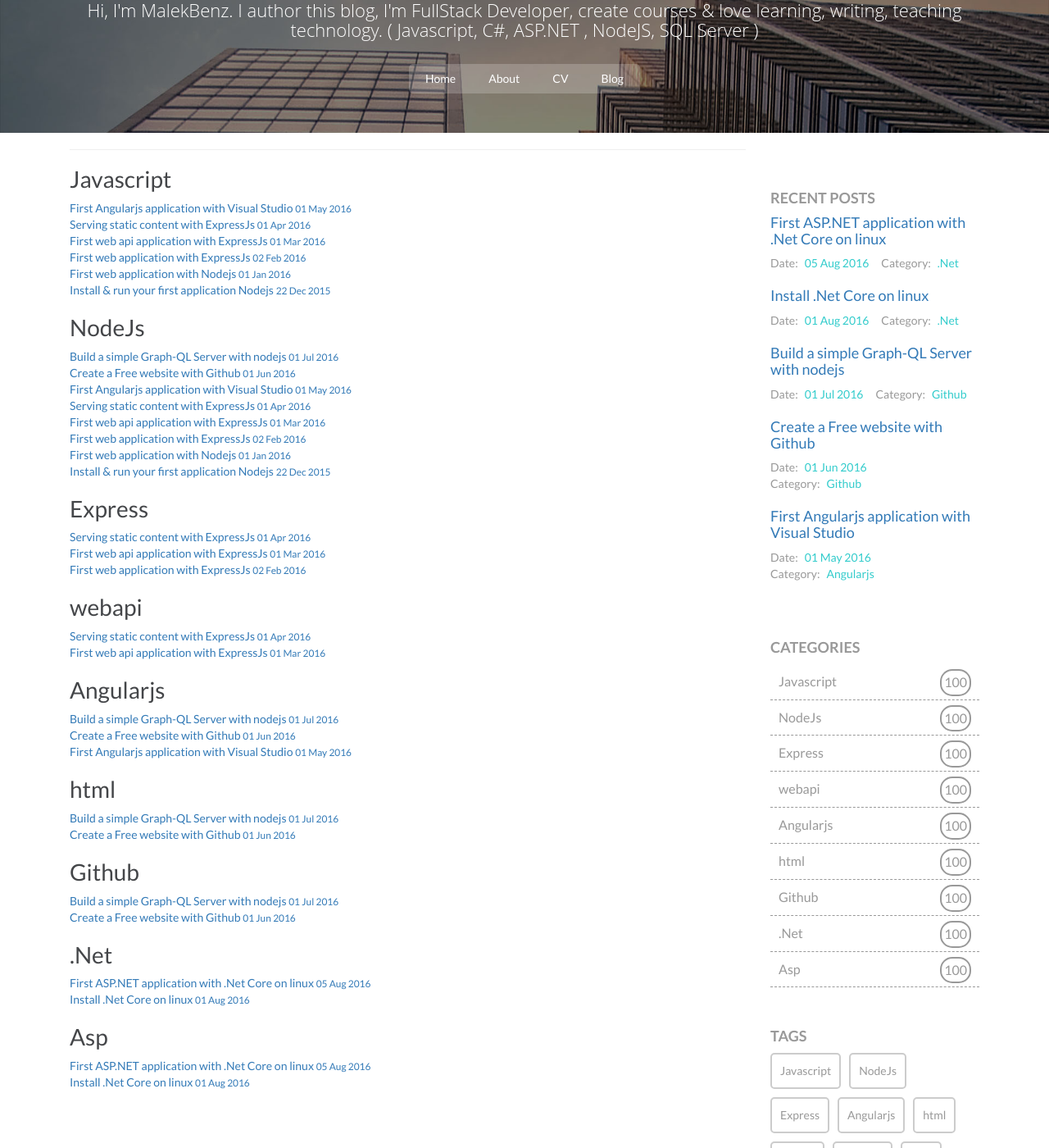
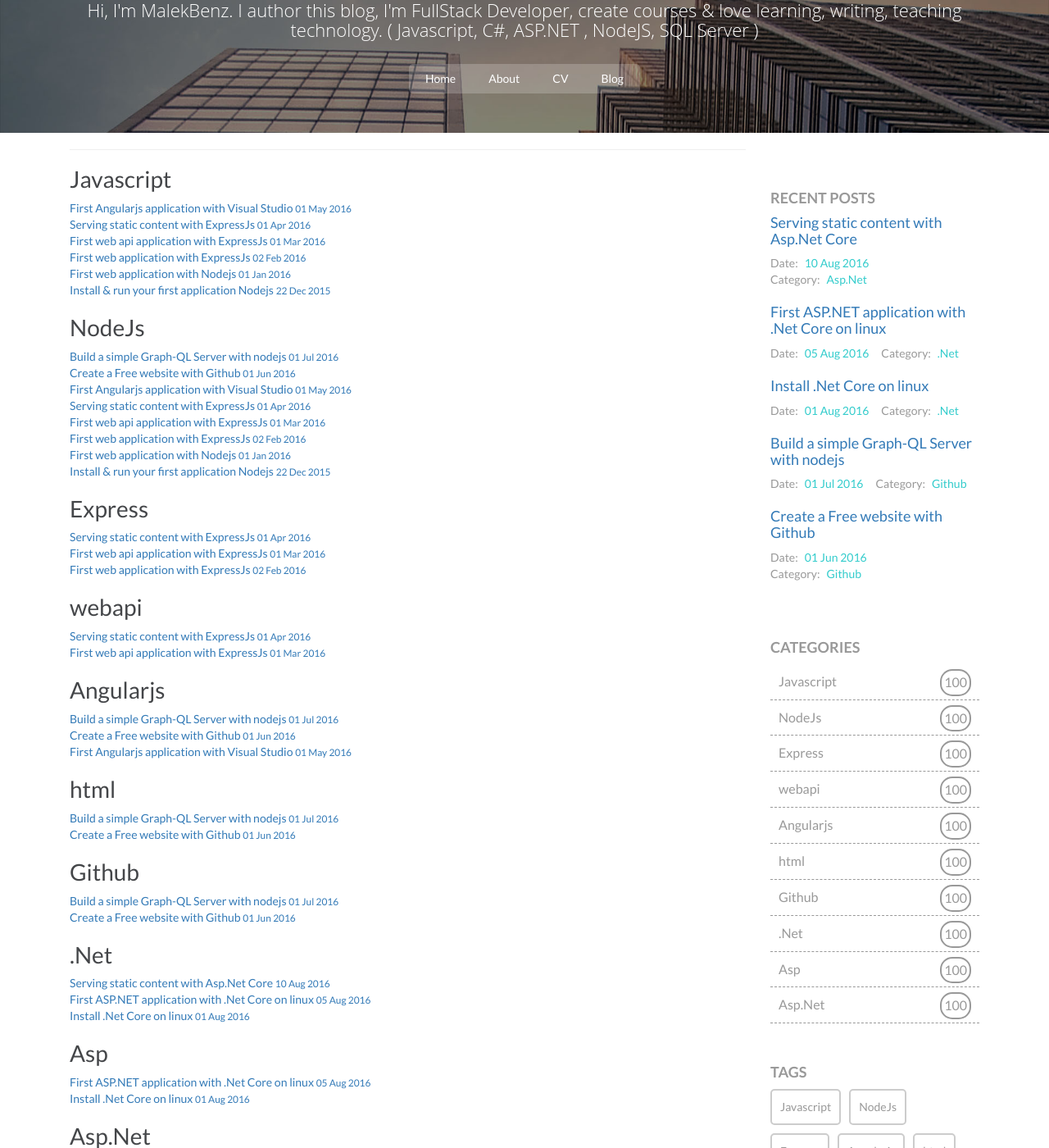
Before and after one commit to malekbenz/malekbenz, a Jekyll site: the page built from blog/index.html, in a window 1280 px wide and 1400 px high, scrolled down 198 px. Shown: the whole window at 82% size. Built offline with Jekyll 4.4.1, drawn with Linux system fonts in a browser that asks for light colours; nearby versions of some CDN libraries; part of the change alters nothing that is shown; some of the changed text lies outside the part shown.

Commit message:
add serving static web dotnet core

````diff
--- /dev/null
+++ b/_posts/2016-08-10-Serving-static-content-with-AspNet-core.md
@@ -0,0 +1,133 @@
+---
+layout: post
+title: "Serving static content with Asp.Net Core"
+date: 2016-08-10
+author: Malekbenz
+comments: true
+category: Asp.Net
+tags : ['Asp.Net', '.Net']
+categories: ['Asp.Net', '.Net']
+---
+## Serving a static contents
+
+What we are going to do today is Serving a static content without using `Appache`, `nginx` or `IIS`.
+
+This post will guide you to Build a simple static file server using only the CLI and a text editor. I also wanted to do this completely in Linux.
+
+In order to install .NET Core on Ubuntu or Linux Mint you can see [Install .Net Core on linux](/blog/2016/08/01/Install-dotnet-core-linux).
+
+If you don't kown how to create a simple web server you can see [Create a First web application with .Net Core ](/blog/2016/08/05/First-web-application-dotnet-core-linux).
+
+## Create .Net Core project
+
+Create a `webserver` directory to hold your application, and make that your working directory and then create `wwwroot`
+
+```javascript
+    $ mkdir  webserver
+    $ cd webserver
+    $ mkdir wwwroot
+
+```
+
+![CMD](/images/dotnet/webserver01.png){:class="img-responsive" :max-width="80%"}
+
+## Add the Kestrel package
+
+Update the project.json file to add the Kestrel HTTP server package as a dependency:
+
+```
+    {
+    "version": "1.0.0-*",
+    "buildOptions": {
+        "debugType": "portable",
+        "emitEntryPoint": true
+    },
+    "dependencies": {},
+    "frameworks": {
+        "netcoreapp1.0": {
+        "dependencies": {
+            "Microsoft.NETCore.App": {
+            "type": "platform",
+            "version": "1.0.0"
+            },
+            "Microsoft.AspNetCore.Server.Kestrel": "1.0.0",
+            "Microsoft.AspNetCore.StaticFiles" : "1.0.0"
+        },
+        "imports": "dnxcore50"
+        }
+    }
+    }
+```
+![CMD](/images/dotnet/webserverproject.png){:class="img-responsive" :max-width="80%"}
+
+and run `dotnet restore`
+```
+    $ dotnet restore
+```
+
+## Update  Program.cs:
+
+Update the code in Program.cs to setup and start the Web host:
+
+```
+using System;
+using Microsoft.AspNetCore.Hosting;
+
+namespace webserver
+{
+    public class Program
+    {
+        public static void Main(string[] args)
+        {
+            var host = new WebHostBuilder()
+                .UseKestrel()
+                .UseContentRoot(Directory.GetCurrentDirectory())
+                .UseIISIntegration()
+                .UseStartup<Startup>()
+                .Build();
+
+            host.Run();
+        }
+    }
+}
+```
+
+## Configure a static files Middleware:
+
+In order for static files to be served, you must configure the Middleware to add static files to the pipeline.
+
+The static file middleware can be configured by adding a dependency on the `Microsoft.AspNetCore.StaticFiles` package to your `project.json` file.
+
+
+Calling the `UseStaticFiles` extension method from Startup.Configure
+
+
+```
+// Startup.cs
+    using System;
+    using Microsoft.AspNetCore.Builder;
+    using Microsoft.AspNetCore.Hosting;
+    using Microsoft.AspNetCore.Http;
+
+    namespace webserver
+    {
+        public class Startup
+        {
+            public void Configure(IApplicationBuilder app)
+            {
+                app.UseStaticFiles();
+             }
+        }
+    }
+```
+
+`app.UseStaticFiles()` makes the files in `web root` (`wwwroot` by default) servable.
+
+
+>
+> ##  Any files under the `wwwroot` folder will be server
+>
+
+>
+> ## **This is your static content web server working **
+>
````
Also changed, not shown: _posts/2016-08-05-First-web-application-dotnet-core-linux.md (+1 -0 lines), images/dotnet/webserver01.png (added).
